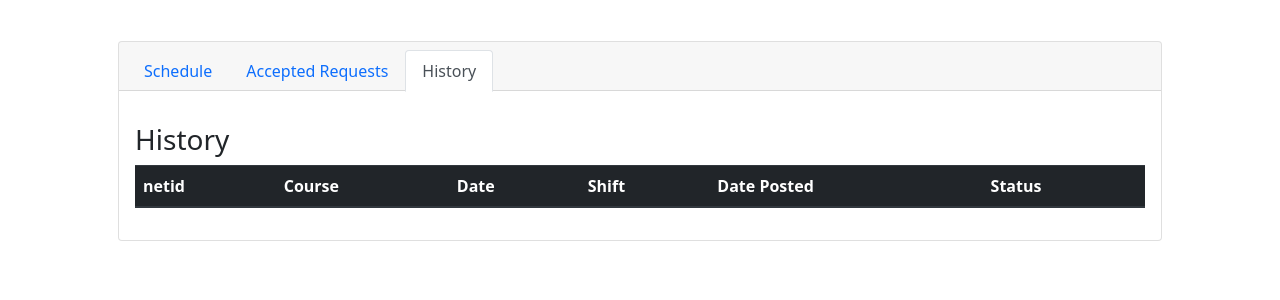
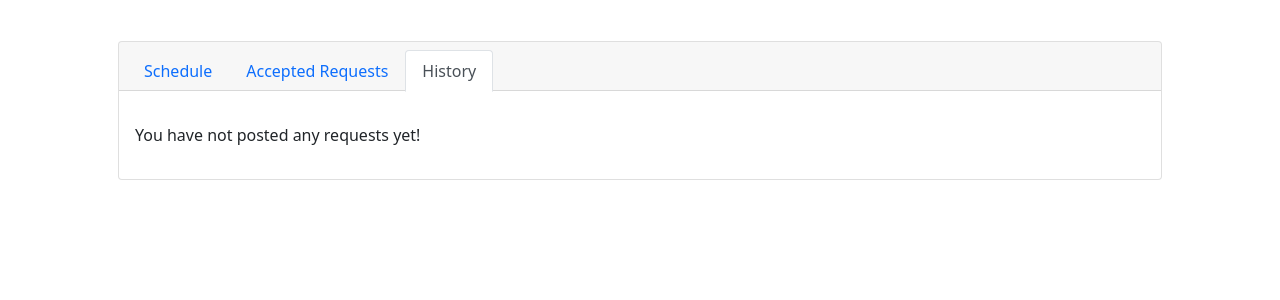
Before and after one commit to PrincetonCS-UCA/subswap, a Flask app: page /profile in a window 1280 px wide, after a click on "History". Shown: the part 55-355 px from the top of the page. Run offline with Flask 2, Linux system fonts and the light colour scheme; a user stored in the database is signed in; data comes from the database, SQL or seed files in the repository; lists and menus that the app fills with data are empty; parts of the project's set-up code (start-up, migrations or seed data) failed here and were passed over; some libraries are stand-ins or nearby versions.

Commit message:
changed how shifts were marked as active or inactive

```diff
--- a/subapp/main/templates/main/profile.html
+++ b/subapp/main/templates/main/profile.html
@@ -24,7 +24,9 @@
             </div>
             <div class="card-body">
               <div class="tab-content mt-3">
+
                 <div class="tab-pane active" id="description" role="tabpanel">
+                  {% if shifts|length > 0 %}
                   <table class="table">
                     <thead class="thead-dark">
                       <tr>
@@ -35,7 +37,6 @@
                       </tr>
                     </thead>
                     <tbody>
-                      {% if shifts|length > 0 %}
                       {% for shift in shifts %}
                       <tr>
                         <td>{{shift.course}}</td>
@@ -47,18 +48,16 @@
                         </td>
                       </tr>
                       {% endfor %}
-                      {% else %}
-                      <tr>You have no assigned shifts.</tr>
-                      {% endif %}
                     </tbody>
-
                   </table>
-
+                  {% else %}
+                  <p>You have not been assigned any permanent shifts!</p>
+                  {% endif %}
                 </div>
 
                 <div class="tab-pane" id="history" role="tabpanel" aria-labelledby="history-tab">
+                  {% if requests|length > 0 %}
                   <table class="table">
-                    <h3>Accepted requests</h3>
                     <thead class="thead-dark">
                       <tr>
                         <th scope="col">netid</th>
@@ -81,12 +80,15 @@
                       {% endfor %}
                     </tbody>
                   </table>
+                  {% else %}
+                    <p>You have not accepted any requests yet!</p>
+                  {% endif %}
 
                 </div>
 
                 <div class="tab-pane" id="deals" role="tabpanel" aria-labelledby="deals-tab">
+                  {% if history|length > 0 %}
                   <table class="table">
-                    <h3>History</h3>
                     <thead class="thead-dark">
                       <tr>
                         <th scope="col">netid</th>
@@ -111,6 +113,9 @@
                       {% endfor %}
                     </tbody>
                   </table>
+                  {% else %}
+                  <p>You have not posted any requests yet!</p>
+                  {% endif %}
                 </div>
               </div>
             </div>
--- a/subapp/models.py
+++ b/subapp/models.py
@@ -44,18 +44,22 @@ class User(db.Model, UserMixin):
         return f"User('{self.netid}')"
 
     def active_requests(self):
-        return [request for request in self.posted_requests if not request.accepted]
+        """
+        Request has not been accepted AND it is in the future.
+        """
+        return [request for request in self.posted_requests if not request.accepted and request.date_time()[0] > datetime.now()]
 
     def inactive_requests(self):
-        return [request for request in self.posted_requests if request.accepted]
+        """
+        Request has been accepted OR it is in the past.
+        """
+        return [request for request in self.posted_requests if request.accepted or request.date_time()[1] < datetime.now()]
 
-    # shifts for which the user has submitted a request
     def requested_shifts(self):
+        """
+        Shifts for which the user has an active request.
+        """
         return [request.shift for request in self.active_requests()]
-
-    # shifts for which the user's request was accepted. idk why this is useful
-    def fulfilled_shifts(self):
-        return [request.shift for request in self.inactive_requests()]
 
     def is_request_duplicate(self, request):
         for req in self.active_requests():
@@ -65,6 +69,9 @@ class User(db.Model, UserMixin):
         return False
 
     def can(self, perm):
+        """
+        Checks if the user has the given permission.
+        """
         return self.role is not None and self.role.has_permission(perm)
 
     def is_admin(self):
@@ -111,6 +118,11 @@ class Request(db.Model):
 
     def get_course(self):
         return self.shift[0].course
+
+    def date_time(self):
+        start = datetime.combine(self.date_requested, self.shift[0].start)
+        end = datetime.combine(self.date_requested, self.shift[0].end)
+        return [start, end]
 
 
 class Shift(db.Model):
```
